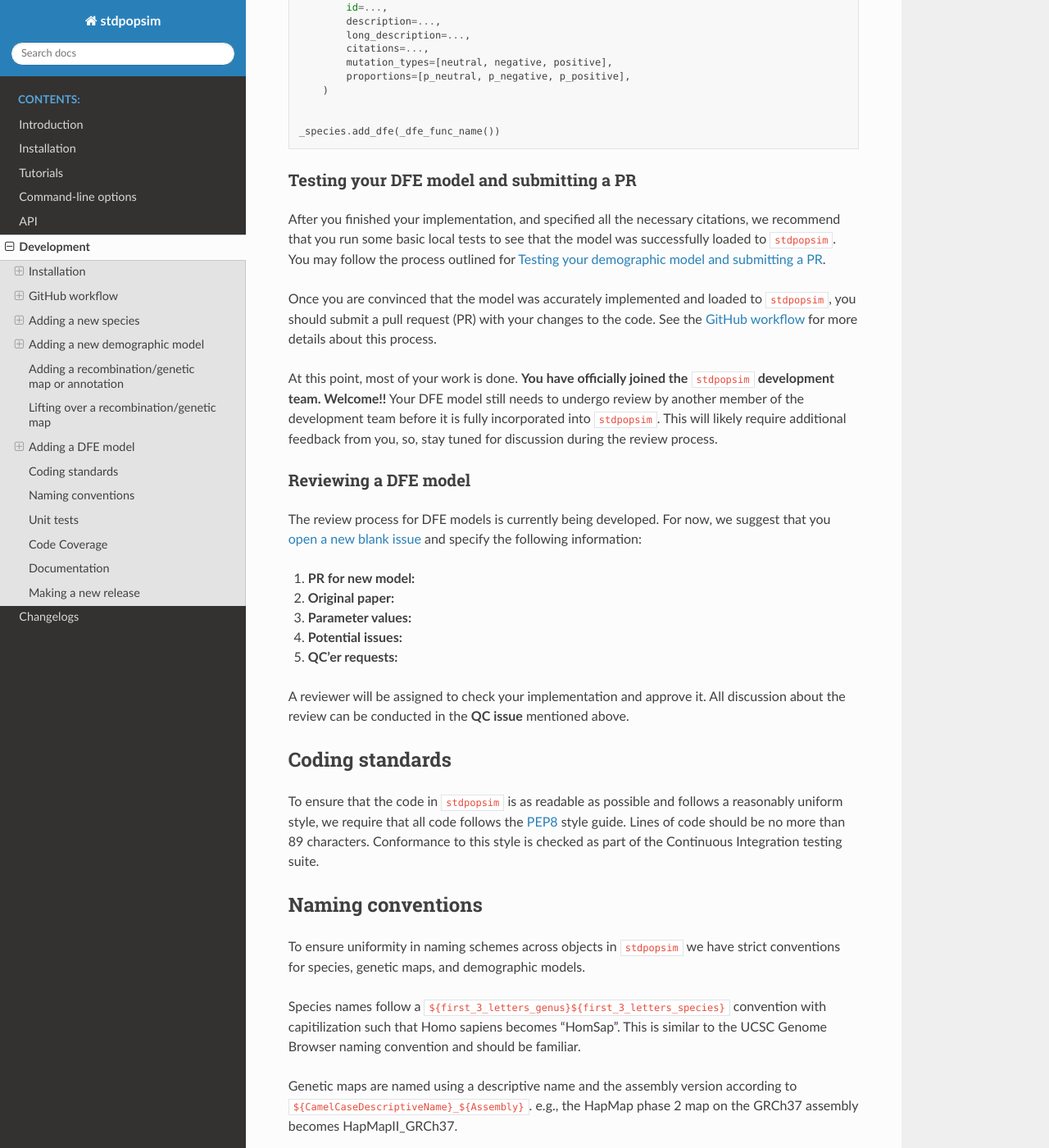
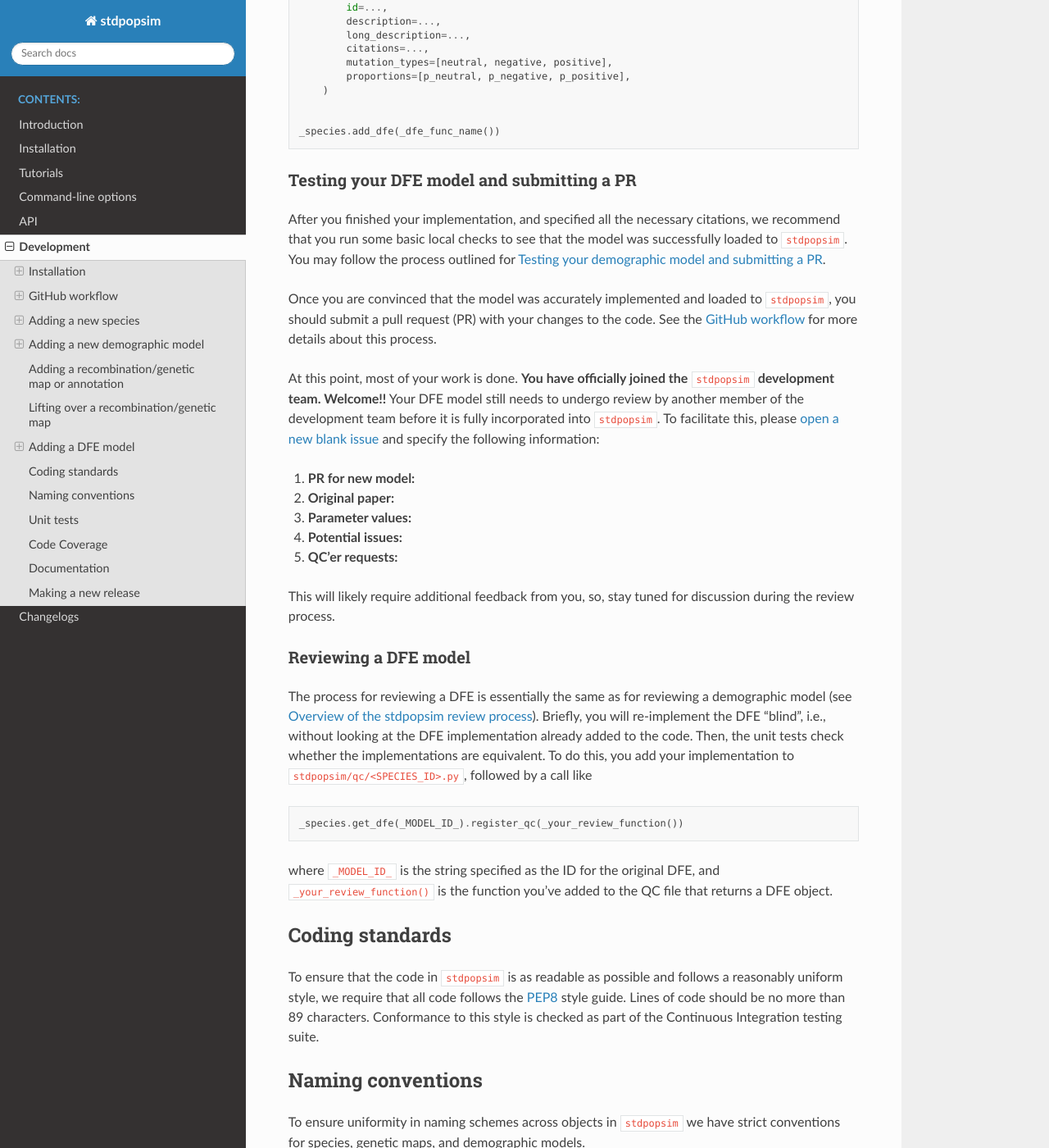
Before and after one commit to popsim-consortium/stdpopsim, a Sphinx documentation site: the page built from docs/development.rst, in a window 1280 px wide and 1400 px high, scrolled down 28895 px. Shown: the whole window at 82% size. Built offline with Sphinx 7.4.7 and the Read the Docs theme 2.0.0, drawn with Linux system fonts in a browser that asks for light colours; pages that are not in the unit, such as notebooks, are missing from menus.

Commit message:
finalize DFE development docs; closes #1085

```diff
--- a/docs/development.rst
+++ b/docs/development.rst
@@ -1652,7 +1652,7 @@
 
 After you finished your implementation, and specified all the
 necessary citations,
-we recommend that you run some basic local tests to see that
+we recommend that you run some basic local checks to see that
 the model was successfully loaded to ``stdpopsim``.
 You may follow the process outlined for `Testing your demographic model and submitting a PR`_.
 
@@ -1664,15 +1664,7 @@
 **You have officially joined the** ``stdpopsim`` **development team. Welcome!!**
 Your DFE model still needs to undergo review by another member
 of the development team before it is fully incorporated into ``stdpopsim``.
-This will likely require additional feedback from you,
-so, stay tuned for discussion during the review process.
-
----------------------
-Reviewing a DFE model
----------------------
-
-The review process for DFE models is currently being developed.
-For now, we suggest that you
+To facilitate this, please
 `open a new blank issue <https://github.com/popsim-consortium/stdpopsim/issues/new>`__
 and specify the following information:
 
@@ -1682,9 +1674,28 @@
 4. **Potential issues:**
 5. **QC'er requests:**
 
-A reviewer will be assigned to check your implementation and approve it.
-All discussion about the review can be conducted in the **QC issue**
-mentioned above.
+This will likely require additional feedback from you,
+so, stay tuned for discussion during the review process.
+
+---------------------
+Reviewing a DFE model
+---------------------
+
+The process for reviewing a DFE is essentially the same
+as for reviewing a demographic model (see `Overview of the stdpopsim review process`_).
+Briefly, you will re-implement the DFE "blind", i.e., without looking at the DFE
+implementation already added to the code.
+Then, the unit tests check whether the implementations are equivalent.
+To do this, you add your implementation to ``stdpopsim/qc/<SPECIES_ID>.py``,
+followed by a call like
+
+.. code-block:: python
+
+    _species.get_dfe(_MODEL_ID_).register_qc(_your_review_function())
+
+where ``_MODEL_ID_`` is the string specified as the ID for the original DFE,
+and ``_your_review_function()`` is the function you've added to the QC file
+that returns a DFE object.
 
 ****************
 Coding standards
```
